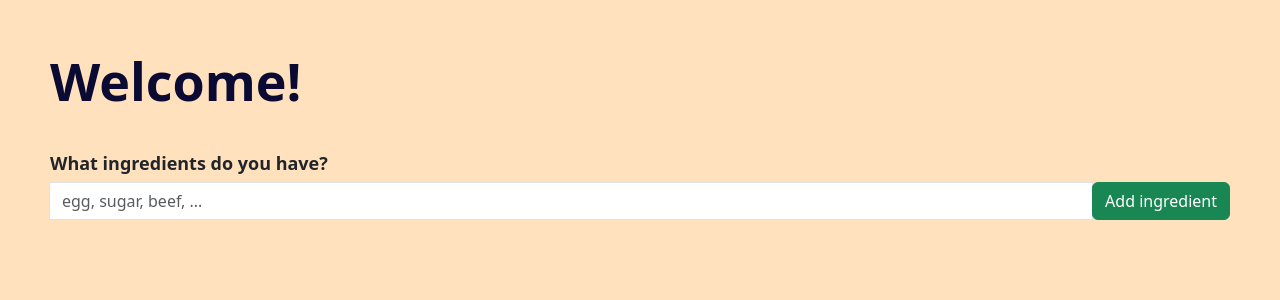
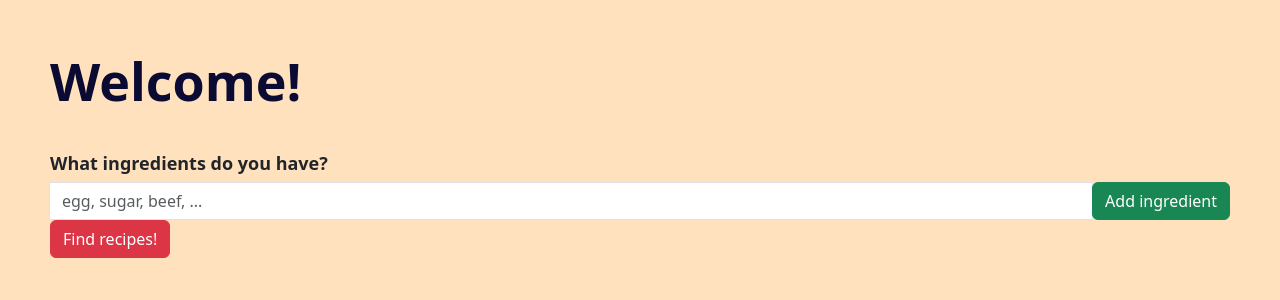
Before and after one commit to gpot22/RecipeRecommendations, a Flask app: page / in a window 1280 px wide. Shown: the part 88-388 px from the top of the page. Run offline with Flask 3, Linux system fonts and the light colour scheme.

Commit message:
find recipes btn

```diff
--- a/website/templates/base.html
+++ b/website/templates/base.html
@@ -42,6 +42,9 @@
                 <button type="button" id="add-ingredient" class="btn btn-success">Add ingredient</button>
             </div>
         </div>
+        <form method="post">
+            <button type="submit" class="btn btn-danger">Find recipes!</button>
+        </form>
         <!-- CHIPS -->
         <div id="chips">
             {% for i in ingredients%}
```
